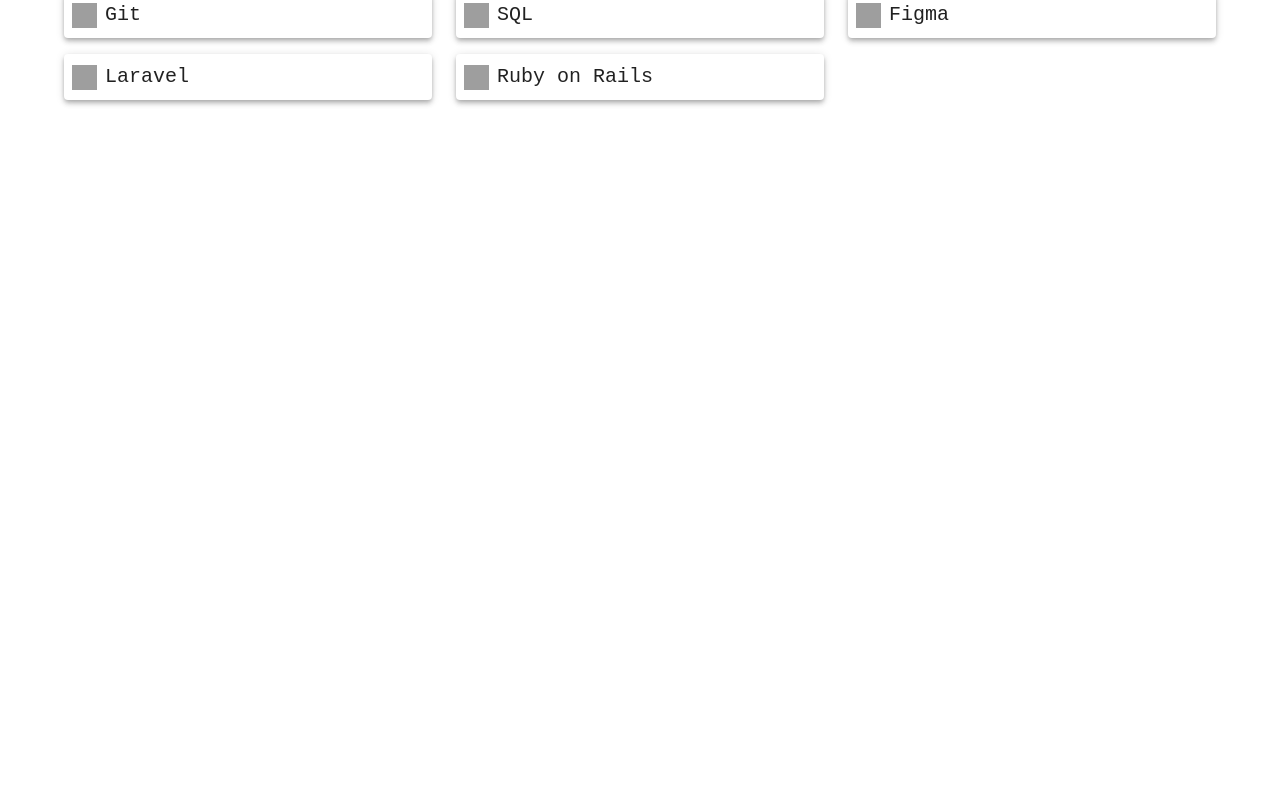
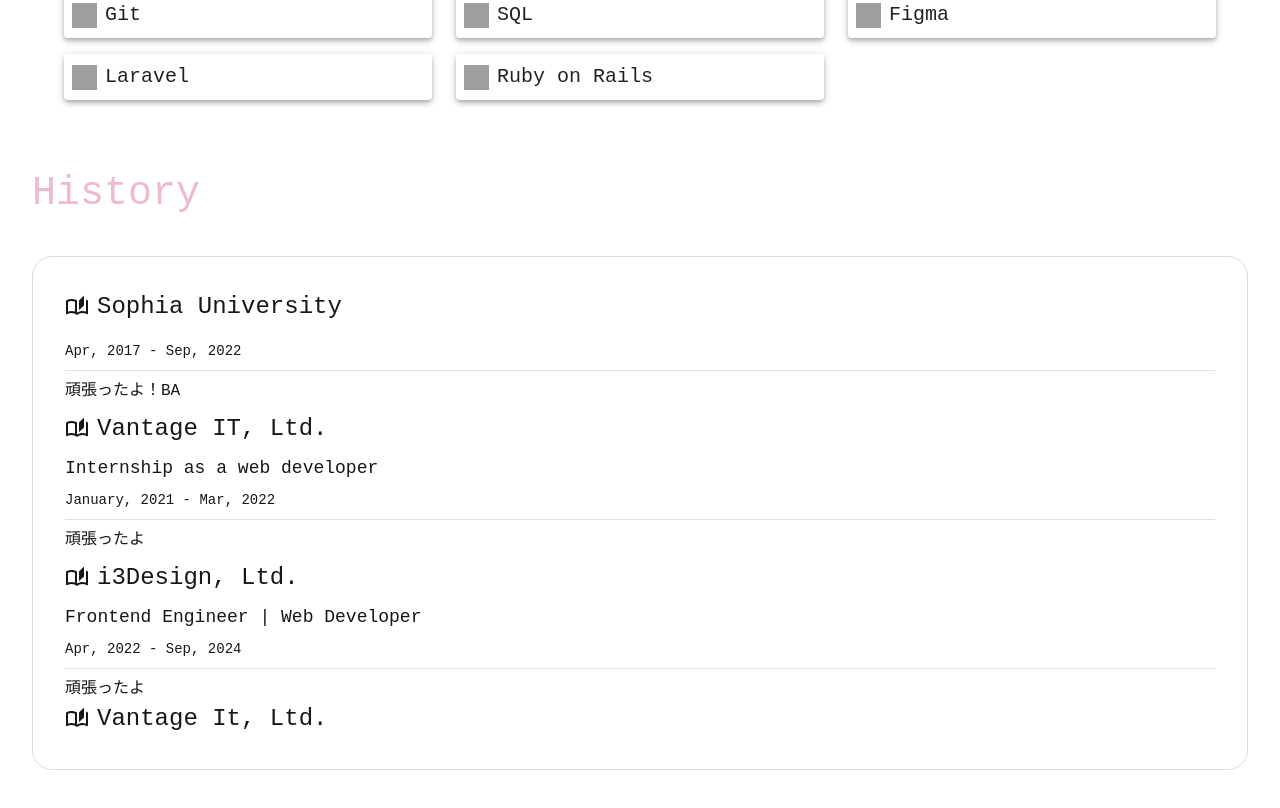
Before and after one commit to miyumasayama/portofolio, a Next.js app: page / in a window 1280 px wide. Shown: the part 1474-2282 px from the top of the page. Before the commit the page ends 1638 px from the top, so only its background shows below. Built offline with nearby package versions, Linux system fonts and the light colour scheme.

Commit message:
add/コンポーネントの枠組み追加

```diff
--- a/package.json
+++ b/package.json
@@ -11,6 +11,7 @@
   "dependencies": {
     "@emotion/react": "^11.13.3",
     "@emotion/styled": "^11.13.0",
+    "@mui/icons-material": "^6.1.5",
     "@mui/material": "^6.1.5",
     "next": "14.2.16",
     "react": "^18",
--- a/src/app/components/molecules/appBar/appBar.tsx
+++ b/src/app/components/molecules/appBar/appBar.tsx
@@ -8,7 +8,7 @@
 } from '@mui/material';
 import { FC, } from 'react';
 
-const pages = ['About', 'Skills', 'Experience', 'Products'];
+const pages = ['About', 'Skills', 'History', 'Products'];
 
 export const AppBar: FC = () => {
   return (
--- a/src/app/components/molecules/homeTitle/homeTitle.tsx
+++ b/src/app/components/molecules/homeTitle/homeTitle.tsx
@@ -4,6 +4,7 @@
 type Props = {
     text: string
 }
+
 export const HomeTitle: FC<Props> = ({ text }) => {
     return (
         <Typography fontSize={40} margin={4} color="#eebbcb">
--- /dev/null
+++ b/src/app/components/organisms/history/history.tsx
@@ -0,0 +1,72 @@
+import { Box, Divider, Typography } from "@mui/material";
+import { FC } from "react";
+import { HomeTitle } from "../../molecules/homeTitle/homeTitle";
+import { AutoStoriesOutlined } from "@mui/icons-material";
+
+const histories = [
+    {
+        title: 'Sophia University',
+        subTitle: 'Department of English Studies, Faculty of Foreign Studies',
+        date: 'Apr, 2017 - Sep, 2022',
+        description: '頑張ったよ！BA'
+    },
+    {
+        title: 'Vantage IT, Ltd.',
+        subtitle: 'Internship as a web developer',
+        date: 'January, 2021 - Mar, 2022',
+        description: '頑張ったよ'
+    },
+    {
+        title: 'i3Design, Ltd.',
+        subtitle: 'Frontend Engineer | Web Developer',
+        date: 'Apr, 2022 - Sep, 2024',
+        description: '頑張ったよ'
+    },
+
+]
+
+export const History: FC = () => {
+    return (
+        <Box mb={8}>
+            <HomeTitle text='History' />
+            <Box mx={4} p={4} border='solid 1px #dcdcdc' sx={{ borderRadius: '20px' }}>
+                <Box display='flex' gap={1} flexDirection='column'>
+                    {histories.map((history) => {
+                        const { title, subtitle, date, description } = history
+                        return (
+                            <>
+                                <Box display='flex' alignItems='center' gap={1}>
+                                    <AutoStoriesOutlined />
+                                    <Typography fontSize={24}>
+                                        {title}
+                                    </Typography>
+                                </Box>
+                                <Typography fontSize={18}>
+                                    {subtitle}
+                                </Typography>
+                                <Typography fontSize={14}>
+                                    {date}
+                                </Typography>
+                                <Divider orientation='horizontal' />
+                                <Typography>
+                                    {description}
+                                </Typography>
+                            </>
+                        )
+                    })}
+
+                </Box>
+                <Box display='flex' gap={1} flexDirection='column'>
+                    <Box display='flex' alignItems='center' gap={1}>
+                        <AutoStoriesOutlined />
+                        <Typography fontSize={24}>
+                            Vantage It, Ltd.
+                        </Typography>
+                    </Box>
+
+                </Box>
+
+            </Box>
+        </Box>
+    )
+}
--- a/src/app/components/organisms/skills/fragments/card.tsx
+++ b/src/app/components/organisms/skills/fragments/card.tsx
@@ -1,5 +1,5 @@
 import { FC } from "react"
-import { Box, CardActionArea, CardContent, CardHeader, CardMedia, Divider, Card as MuiCard, Typography } from "@mui/material"
+import { Box, CardActionArea, Card as MuiCard, Typography } from "@mui/material"
 import Image from "next/image"
 
 type Props = {
--- a/src/app/pages/home/index.tsx
+++ b/src/app/pages/home/index.tsx
@@ -1,6 +1,7 @@
 import { AppBar } from "@/app/components/molecules/appBar/appBar";
 import { About } from "@/app/components/organisms/about/about";
 import { CherryBlossoms } from "@/app/components/organisms/cherryBlossoms/cherryBlossoms";
+import { History } from "@/app/components/organisms/history/history";
 import { Skills } from "@/app/components/organisms/skills/skills";
 import { FC } from "react";
 
@@ -11,6 +12,7 @@
             <CherryBlossoms />
             <About />
             <Skills />
+            <History />
         </>
     )
 }
```
Also changed, not shown: src/app/components/molecules/canvas/canvas.tsx (indentation only), src/app/theme/index.ts (indentation only), 1 other file (tests, documents, lock files or other folders). Lines whose indentation alone changed are shown as unchanged.
